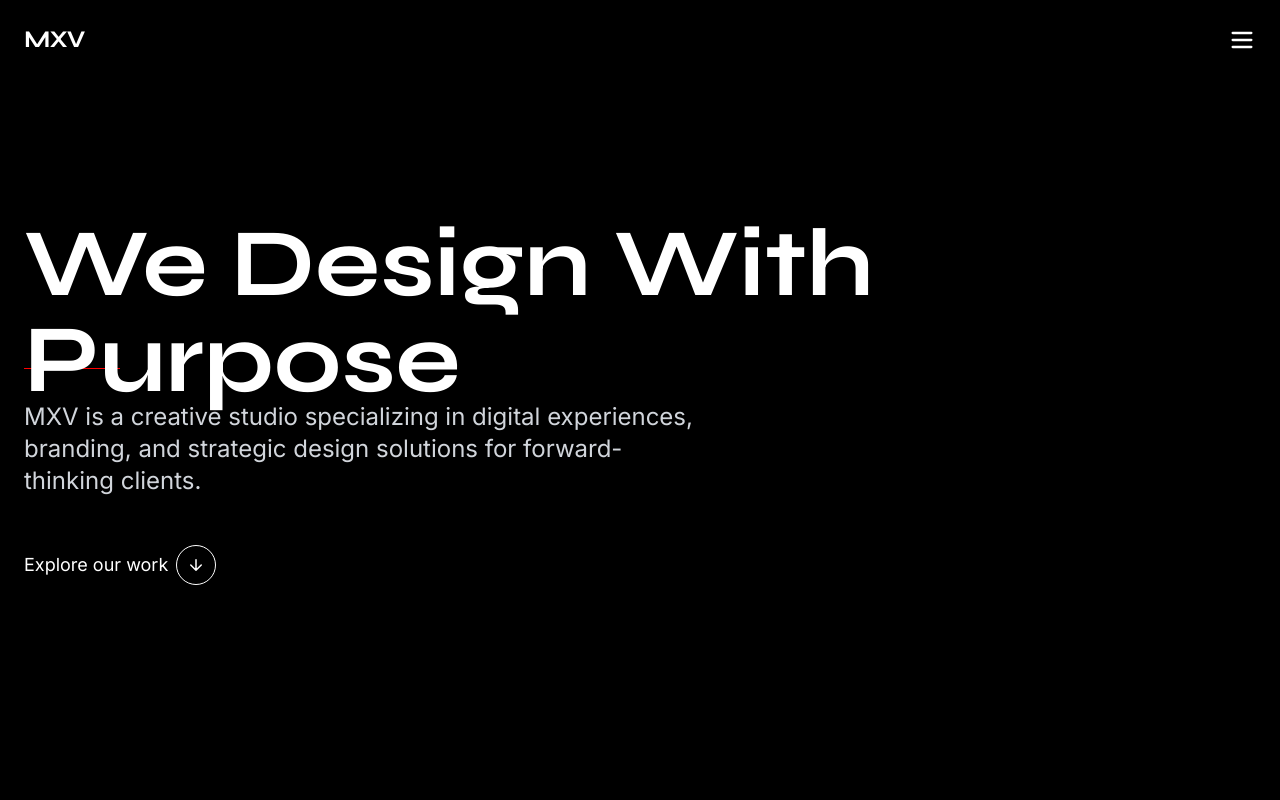
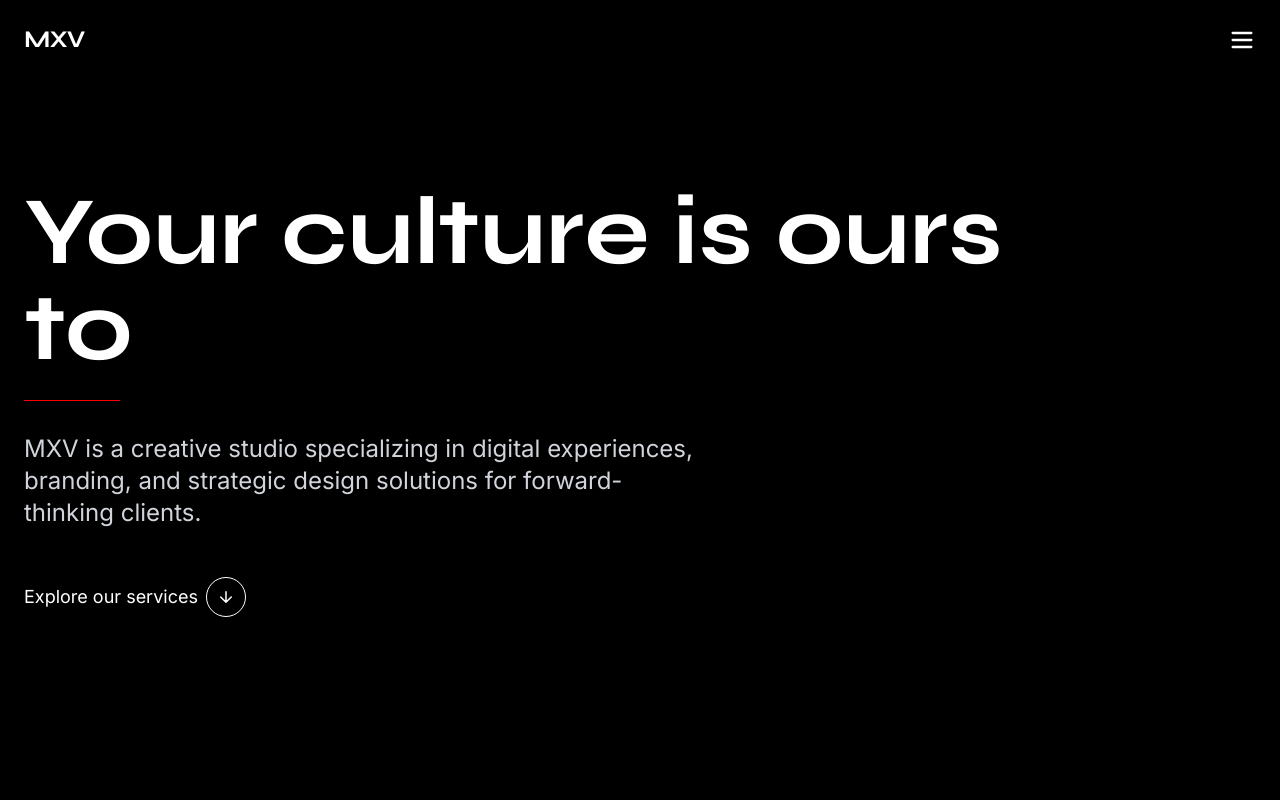
Before and after one commit to Mukul-komm/pixel-perfect-mxv-clone, a React (Vite) app: page / in a window 1280 px wide. Shown: the top 800 px of the page. Built offline with nearby package versions, Linux system fonts and the light colour scheme.

Commit message:
Fix HeroSection text and button
Update HeroSection text to be static and modify button behavior.

```diff
--- a/src/components/HeroSection.tsx
+++ b/src/components/HeroSection.tsx
@@ -1,31 +1,8 @@
 
-import React, { useEffect, useState } from 'react';
+import React from 'react';
 import TextReveal from './TextReveal';
 
-const headlines = [
-  "We Create Digital Experiences",
-  "We Design With Purpose",
-  "We Build The Future"
-];
-
 const HeroSection: React.FC = () => {
-  const [currentHeadline, setCurrentHeadline] = useState(0);
-  const [isAnimating, setIsAnimating] = useState(false);
-
-  useEffect(() => {
-    const interval = setInterval(() => {
-      setIsAnimating(true);
-
-      setTimeout(() => {
-        setCurrentHeadline((prev) => (prev + 1) % headlines.length);
-        setIsAnimating(false);
-      }, 600); // Duration of fade-out animation
-
-    }, 4000); // Change headline every 4 seconds
-
-    return () => clearInterval(interval);
-  }, []);
-
   return (
     <section className="relative h-screen flex items-center bg-mxv-black text-mxv-white">
       <div className="absolute inset-0 overflow-hidden">
@@ -35,10 +12,8 @@ const HeroSection: React.FC = () => {
 
       <div className="container mx-auto px-6 relative z-10">
         <div className="max-w-5xl">
-          <h1 className="text-5xl md:text-7xl lg:text-8xl font-heading font-bold leading-tight mb-6 h-24 md:h-32">
-            <div className={`transition-opacity duration-600 ${isAnimating ? 'opacity-0' : 'opacity-100'}`}>
-              {headlines[currentHeadline]}
-            </div>
+          <h1 className="text-5xl md:text-7xl lg:text-8xl font-heading font-bold leading-tight mb-6">
+            Your culture is ours to
           </h1>
 
           <div className="h-px w-24 bg-mxv-red mb-8"></div>
@@ -52,10 +27,10 @@ const HeroSection: React.FC = () => {
           </p>
 
           <a
-            href="#work"
+            href="#services"
             className="inline-flex items-center text-lg group hover:text-mxv-red transition-colors duration-300"
           >
-            <span className="mr-2">Explore our work</span>
+            <span className="mr-2">Explore our services</span>
             <span className="w-10 h-10 rounded-full border border-white group-hover:border-mxv-red group-hover:bg-mxv-red flex items-center justify-center transition-all duration-300">
               <svg width="18" height="18" viewBox="0 0 24 24" fill="none" xmlns="http://www.w3.org/2000/svg">
                 <path d="M12 5V19M12 19L5 12M12 19L19 12" stroke="currentColor" strokeWidth="2" strokeLinecap="round" strokeLinejoin="round"/>
```
